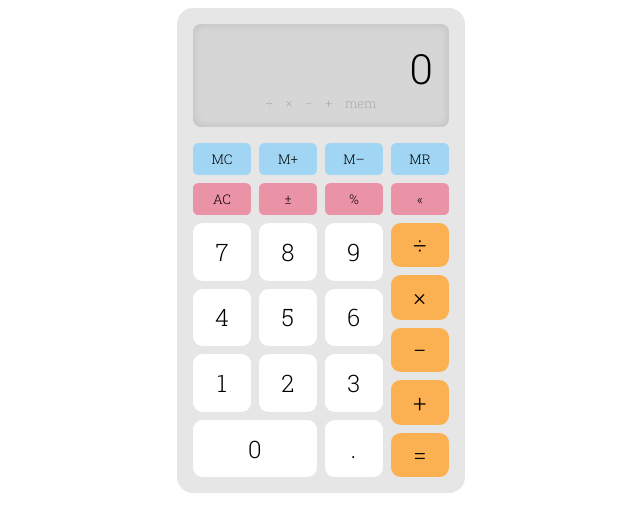
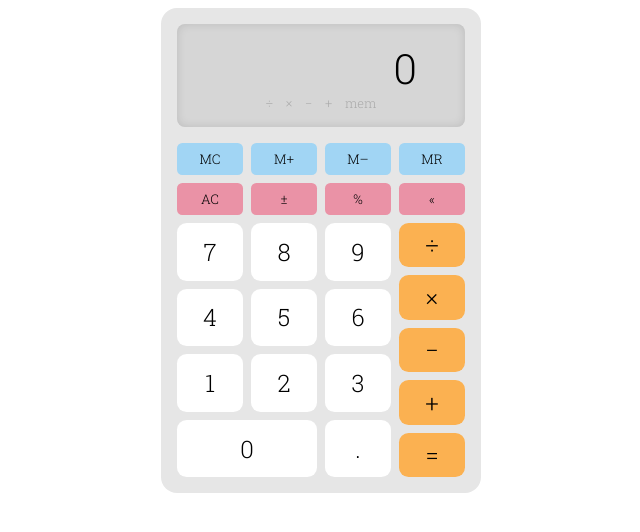
Before and after one commit to medialedger/odin-calculator, a plain HTML site: page index.html in a window 1280 px wide. Shown: the whole page, without its empty margins (319-959 px from the left). Drawn offline with Linux system fonts and the light colour scheme.

Commit message:
fix button color on iOS

```diff
--- a/style.css
+++ b/style.css
@@ -11,12 +11,13 @@ button {
 	background-color: #fff;
 	border: none;
 	border-radius: .4em;
+	color: inherit;
 }
 .calc {
 	display: grid;
 	grid-template-columns: 13.375fr 4.125fr;
 	gap: .5em;
-	max-width: 18em;
+	max-width: 20em;
 	margin: 0 auto;
 	background-color: hsl(0, 0%, 90%);
 	padding: 1em;
```
